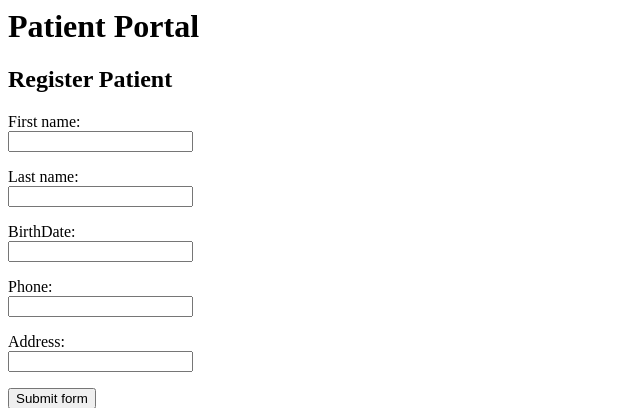
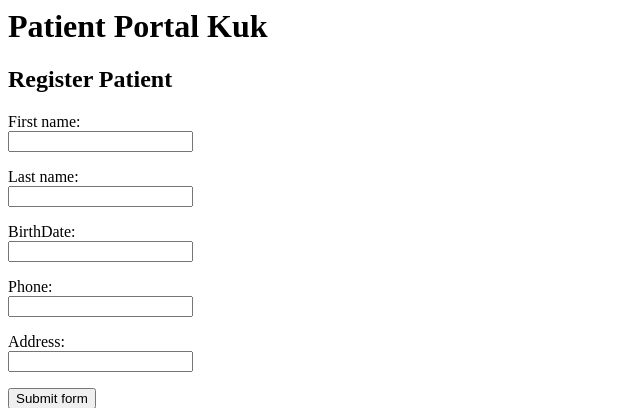
Before and after one commit to kaspermads/NTNU, a Django app: page /register-patient/ in a window 1280 px wide. Shown: the top 408 px of the page, without its empty margins (0-640 px from the left). Run offline with Django 4.2, Linux system fonts and the light colour scheme; a user stored in the database is signed in.

Commit message:
Add kuk to index1.html

```diff
--- a/IELET2001_Prosjekt/datakom_prosjekt/blodtrykk/templates/index1.html
+++ b/IELET2001_Prosjekt/datakom_prosjekt/blodtrykk/templates/index1.html
@@ -11,7 +11,7 @@
 
 
 
-<h1>Patient Portal</h1>
+<h1>Patient Portal Kuk</h1>
 
 {% block content %}
 {% endblock %}
```
Also changed, not shown: IELET2001_Prosjekt/datakom_prosjekt/blodtrykk/migrations/0007_rename_patient_dailybloodpressuredata_patientid.py (added).
